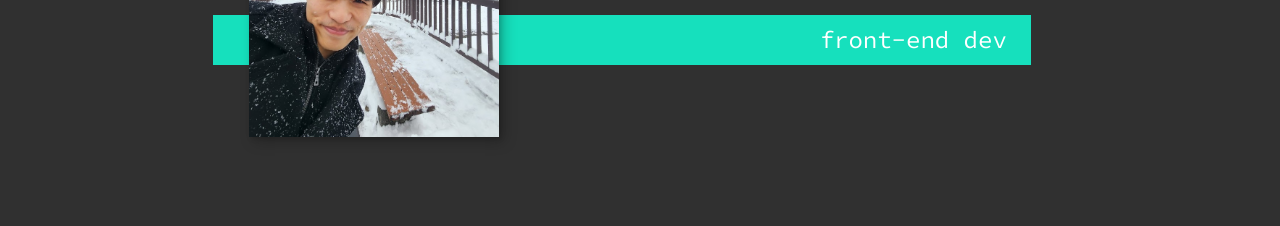
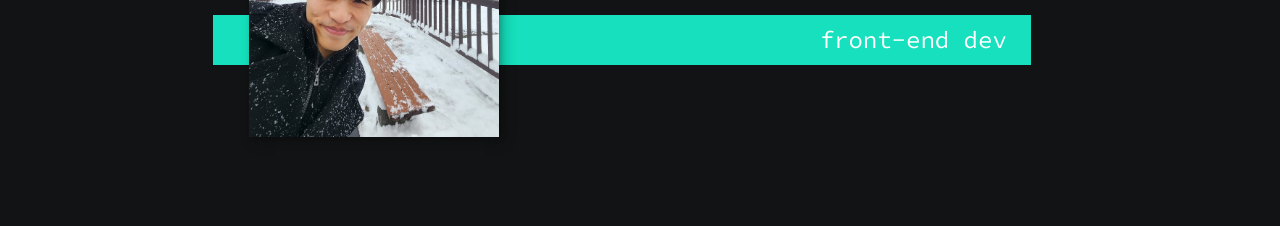
Before and after one commit to NKevintai16/github.io, a plain HTML site: page index.html in a window 1280 px wide. Shown: the part 322-548 px from the top of the page. Drawn offline with Linux system fonts and the light colour scheme.

Commit message:
changed to dark theme again

```diff
--- a/CSS/style.css
+++ b/CSS/style.css
@@ -44,7 +44,7 @@ html{
 
 
 body{
-    background: var(--clr-dark);
+    background: var(--clr-background);
     color: var(--clr-light);
     margin: 0;
     font-family: var(--ff-primary);
```
